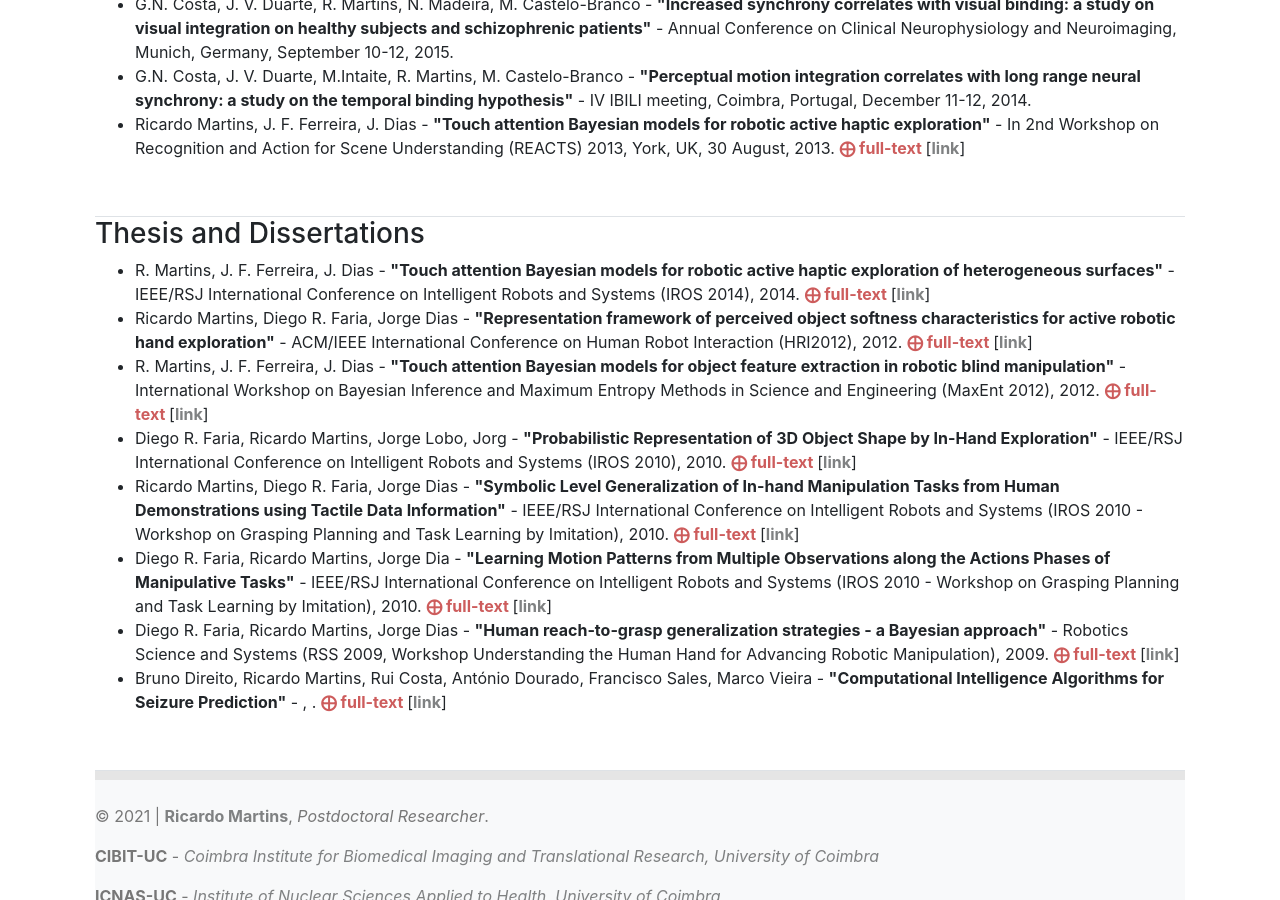
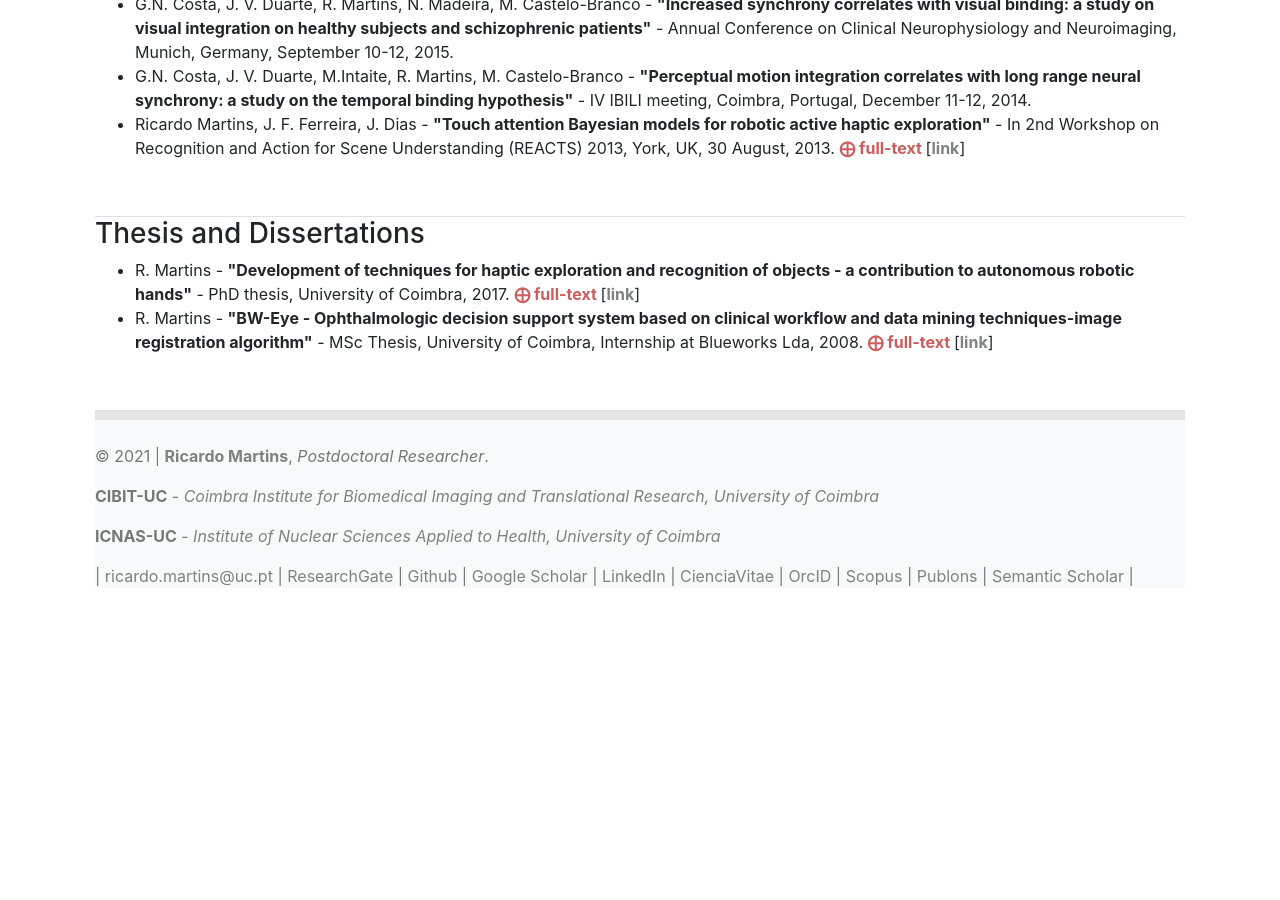
Before and after one commit to ricardomar/ricardomar.github.io, a Jekyll site: the page built from publications/index02.html, in a window 1280 px wide and 900 px high, scrolled down 3252 px. Built offline with Jekyll 4.4.1, drawn with Linux system fonts in a browser that asks for light colours; after the commit the page ends 3880 px from its top, so only the background shows below that.

Commit message:
Update index02.html

```diff
--- a/publications/index02.html
+++ b/publications/index02.html
@@ -104,7 +104,7 @@ title: Publications |
 	<div class="border-bottom">
 		<h3>Thesis and Dissertations</h3>
 		<ul>
-		{% for member in site.data.myPublicationsConferencePaper %}
+		{% for member in site.data.myPublicationsThesis %}
 			<li> {{member.authors}} - <strong>"{{member.title}}"</strong> - {{member.publication}}, {{member.year}}. <span style="color:indianred;"><strong>&#10753; full-text </strong></span>[<a target="_blank" href="https://{{member.link}}"><strong>link</strong></a>]</li>
 		{% endfor %}
 		</ul>
```
